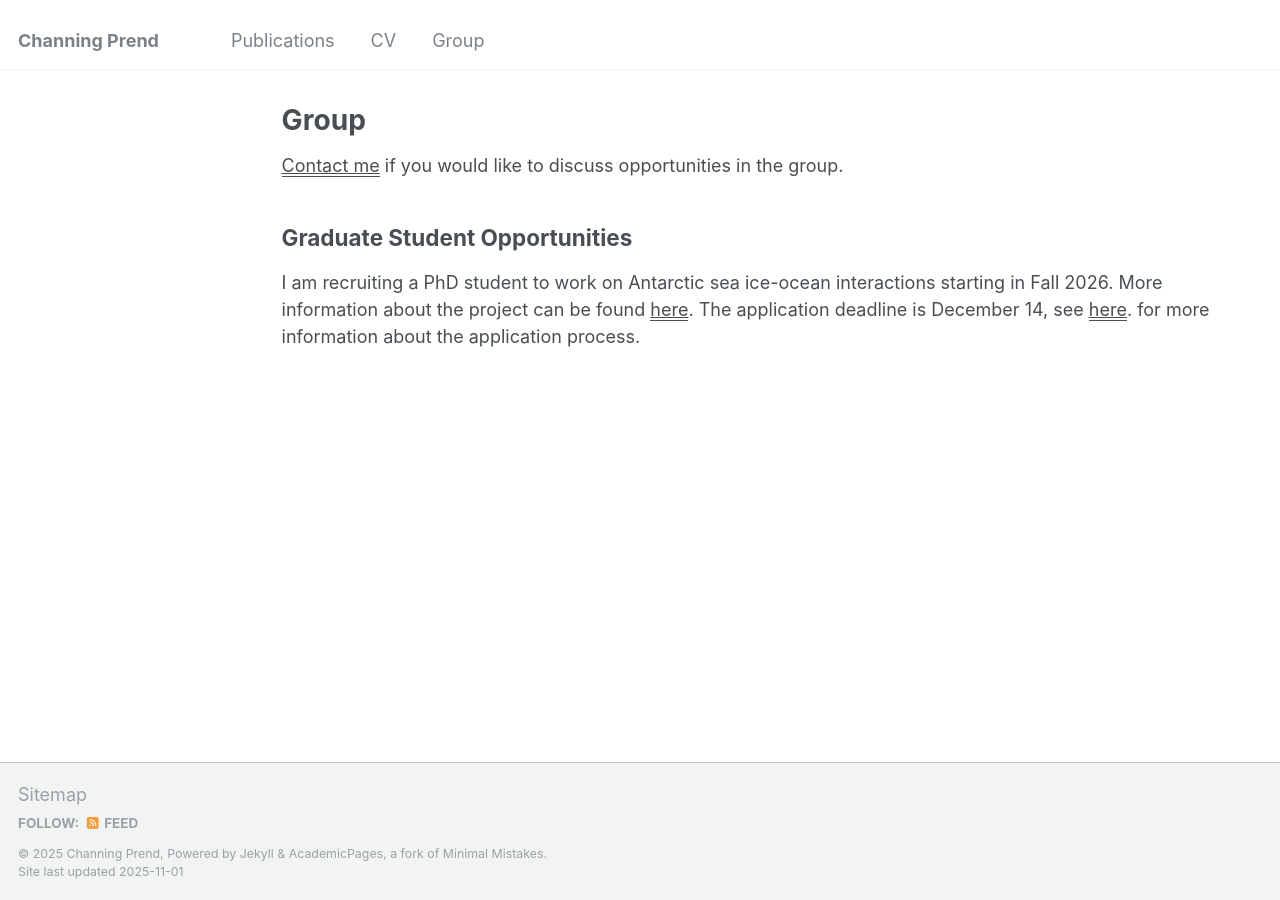
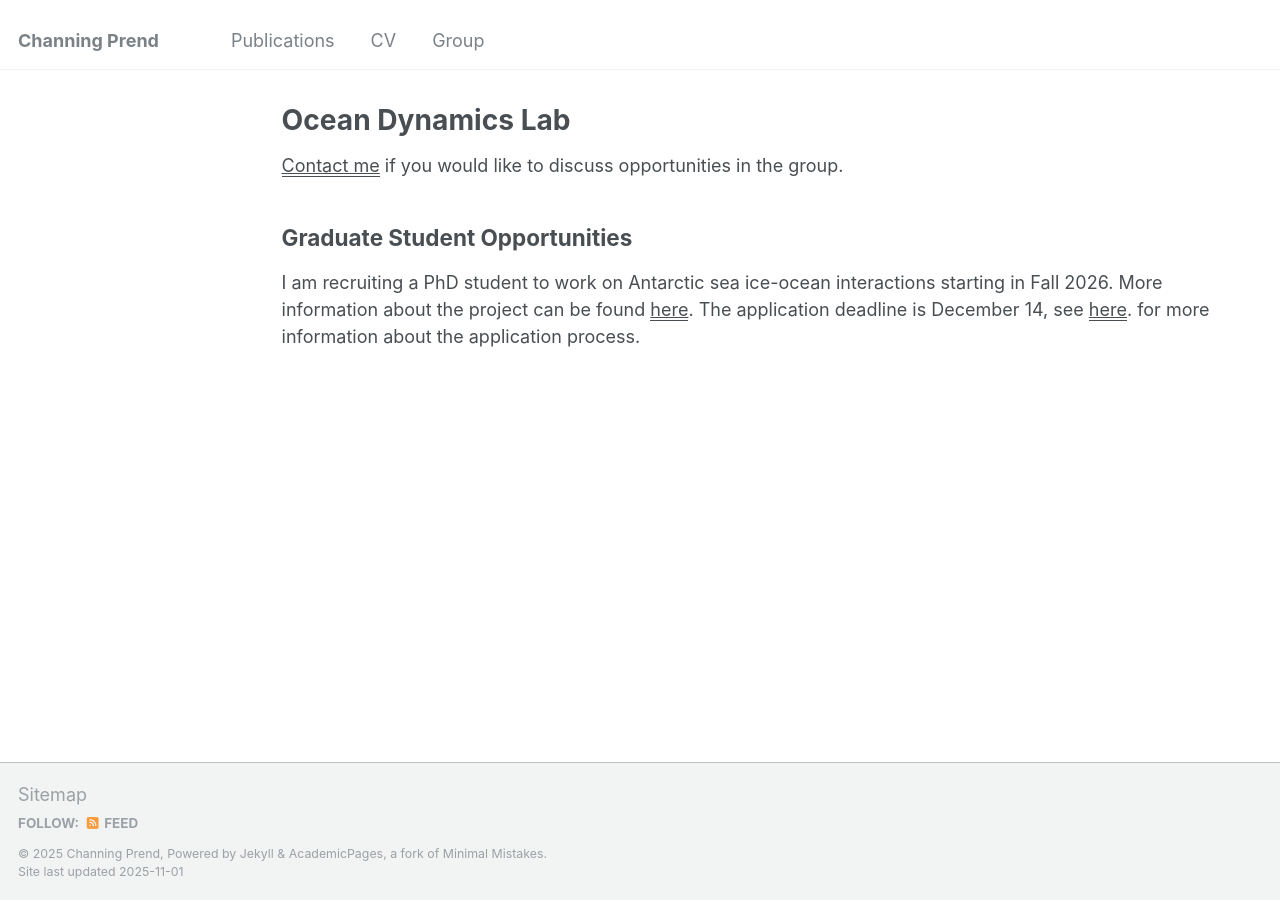
Before and after one commit to cprend/cprend.github.io, a Jekyll site: the page built from _pages/group.md, in a window 1280 px wide. Built offline with Jekyll 4.4.1, drawn with Linux system fonts in a browser that asks for light colours.

Commit message:
Update group.md

```diff
--- a/_pages/group.md
+++ b/_pages/group.md
@@ -1,6 +1,6 @@
 ---
 layout: archive
-title: "Group"
+title: "Ocean Dynamics Lab"
 permalink: /group/
 author_profile: false
 ---
```
